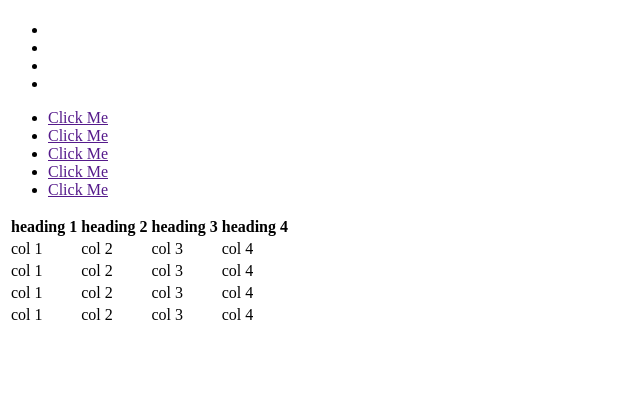
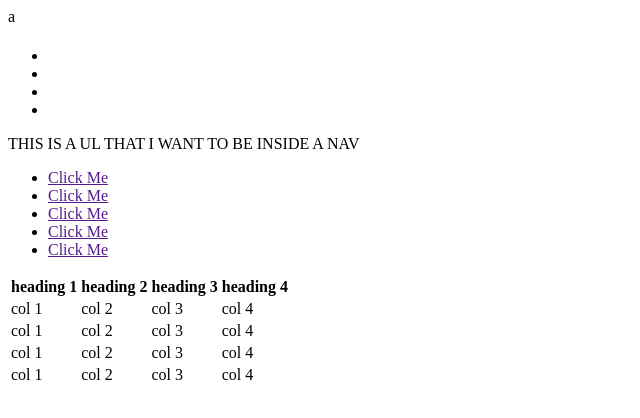
Before and after one commit to jacksmith89/the-web-dev-bootcamp-2022, a plain HTML site: page emmetdemo.html in a window 1280 px wide. Shown: the whole page, without its empty margins (0-640 px from the left). Drawn offline with Linux system fonts and the light colour scheme.

Commit message:
Emmet Practice

```diff
--- a/emmetdemo.html
+++ b/emmetdemo.html
@@ -9,11 +9,7 @@
 </head>
 
 <body>
-    <main>
-        <section>
-            <h1></h1>
-        </section>
-    </main>
+    a
 
     <h1></h1>
     <h2></h2>
@@ -25,6 +21,8 @@
         <li></li>
         <li></li>
     </ul>
+
+    THIS IS A UL THAT I WANT TO BE INSIDE A NAV
 
     <nav>
         <ul>
```
